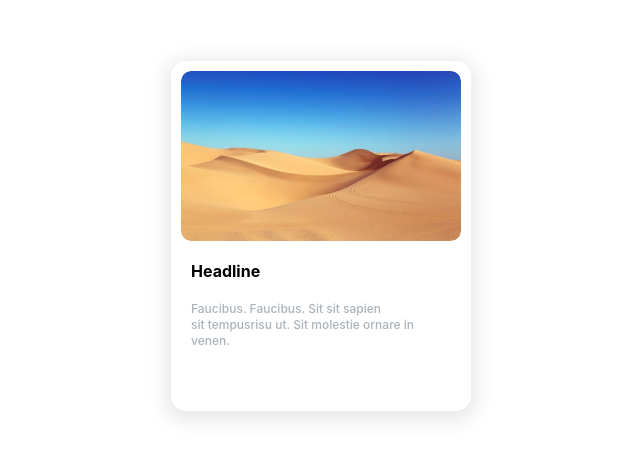
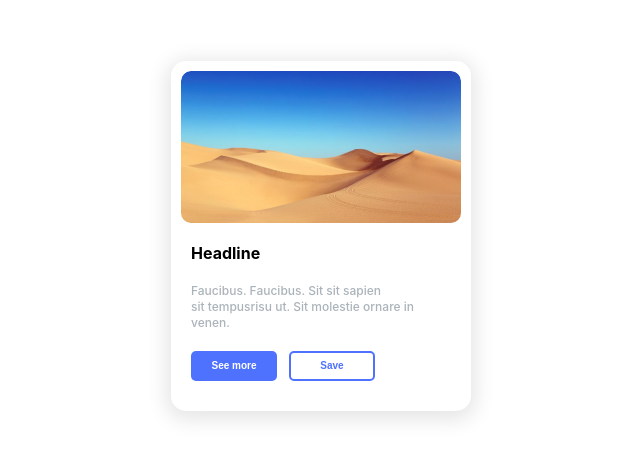
Before and after one commit to ShevViktoryia/Styled-Component-Practice, a React (Create React App) app: page / in a window 1280 px wide. Shown: the part 164-622 px from the top of the page, without its empty margins (319-959 px from the left). Built offline with nearby package versions, Linux system fonts and the light colour scheme.

Commit message:
feat: add Button styled component

```diff
--- /dev/null
+++ b/src/App.css
@@ -0,0 +1,4 @@
+.Btns {
+  display: flex;
+  margin: 20px 10px;
+}
--- a/src/App.tsx
+++ b/src/App.tsx
@@ -1,8 +1,10 @@
 import React from "react";
+import "./App.css";
 import Card from "./components/Card.styled";
 import Image from "./components/Image.styled";
 import CardHeader from "./components/CardHeader.styled";
 import CardText from "./components/CardText.styled";
+import Button from "./components/Button.styled";
 
 function App() {
   return (
@@ -14,6 +16,12 @@ function App() {
           Faucibus. Faucibus. Sit sit sapien <br /> sit tempusrisu ut. Sit
           molestie ornare in venen.
         </CardText>
+        <div className="Btns">
+          <Button marginRight={"12px"} primary>
+            See more
+          </Button>
+          <Button outlined>Save</Button>
+        </div>
       </Card>
     </div>
   );
--- /dev/null
+++ b/src/components/Button.styled.tsx
@@ -0,0 +1,47 @@
+import { css, styled } from "styled-components";
+
+type ButtonPropsType = {
+  marginRight?: string;
+  primary?: boolean;
+  outlined?: boolean;
+};
+
+const Button = styled.button<ButtonPropsType>`
+  width: 86px;
+  height: 30px;
+  font-weight: 700;
+  font-size: 10px;
+  line-height: 2;
+  color: #fff;
+  border: none;
+  border-radius: 5px;
+  transition: 0.5s;
+  margin-right: ${(props) => props.marginRight || "0px"};
+
+  ${(props) =>
+    props.primary &&
+    css<ButtonPropsType>`
+      color: #ffffff;
+      background: #4e71fe;
+
+      &:hover {
+        background: #3c55bb;
+        cursor: pointer;
+      }
+    `}
+  ${(props) =>
+    props.outlined &&
+    css<ButtonPropsType>`
+      color: #4e71fe;
+      background: #fff;
+      border: 2px solid #4e71fe;
+
+      &:hover {
+        background: #4e71fe;
+        color: #ffffff;
+        cursor: pointer;
+      }
+    `};
+`;
+
+export default Button;
```
Also changed, not shown: 1 other file (tests, documents, lock files or other folders).
